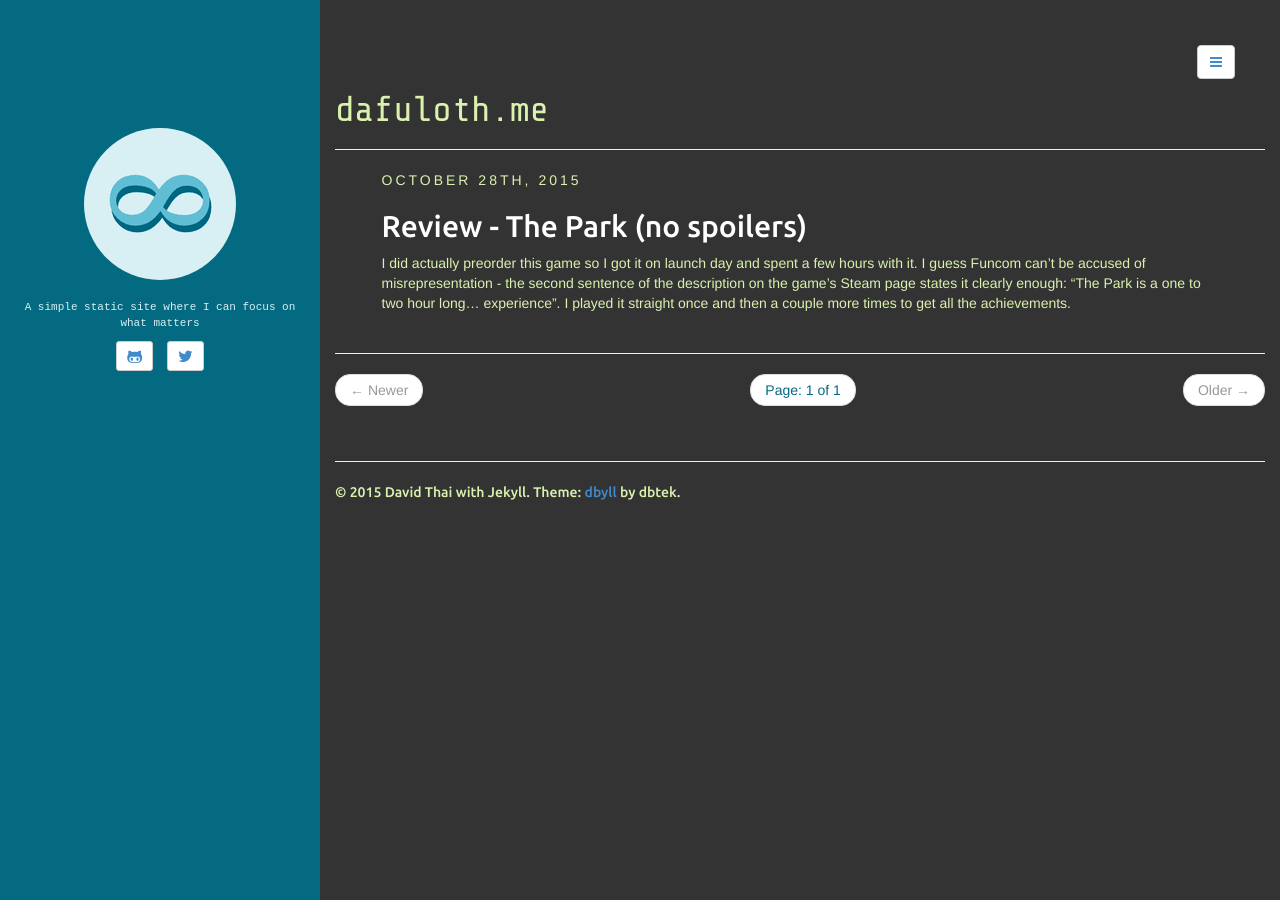
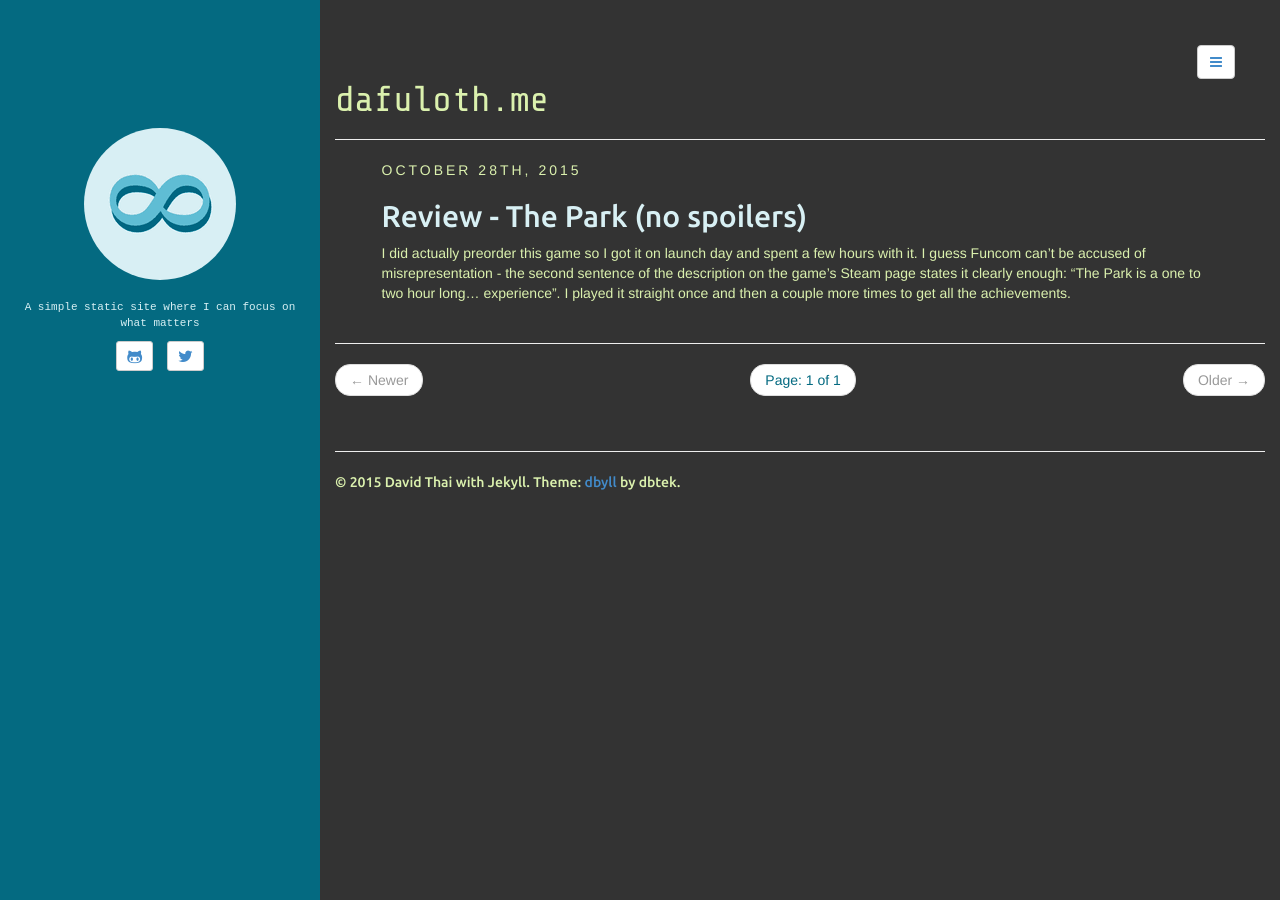
Before and after one commit to dbtek/dbyll, a Jekyll site: the page built from index.html, in a window 1280 px wide. Built offline with Jekyll 4.4.1, drawn with Linux system fonts in a browser that asks for light colours; the list of posts is cut into pages by our own code.

Commit message:
Change article title normal color

```diff
--- a/assets/css/style.css
+++ b/assets/css/style.css
@@ -5,7 +5,7 @@
 	/* color: #2c3e50; */
 	color: #DBF1AE;
 	background: #333333;
-	padding-top: 50px;
+	padding-top: 40px;
 }
 
 ul li span.page_number {
@@ -156,7 +156,8 @@
 article.home h3 a,
 article.home h4 a {
 	/* color: #f2756a; */
-	color: #ffffff;
+	/* color: #ffffff; */
+	color: #D8F0F4;
 }
 article.home h1 a:hover,
 article.home h2 a:hover,
```
